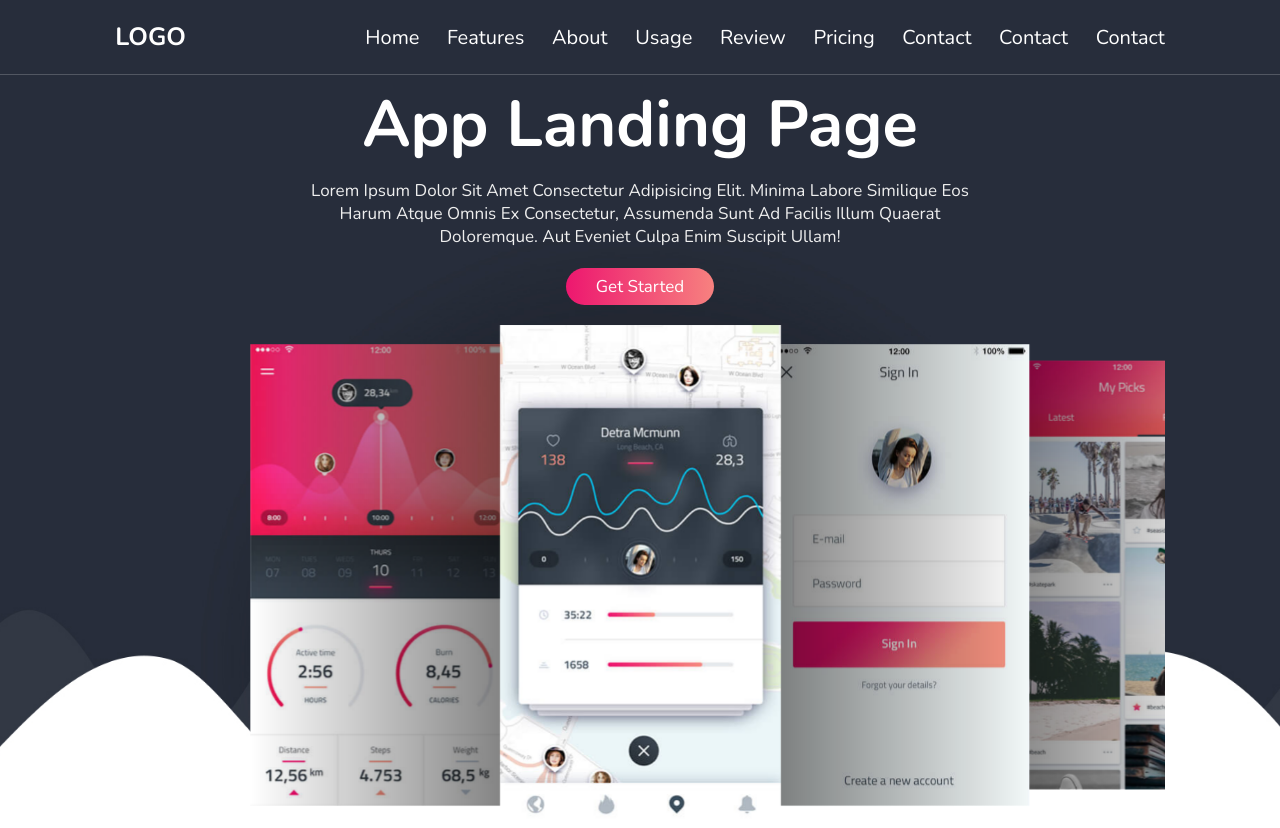
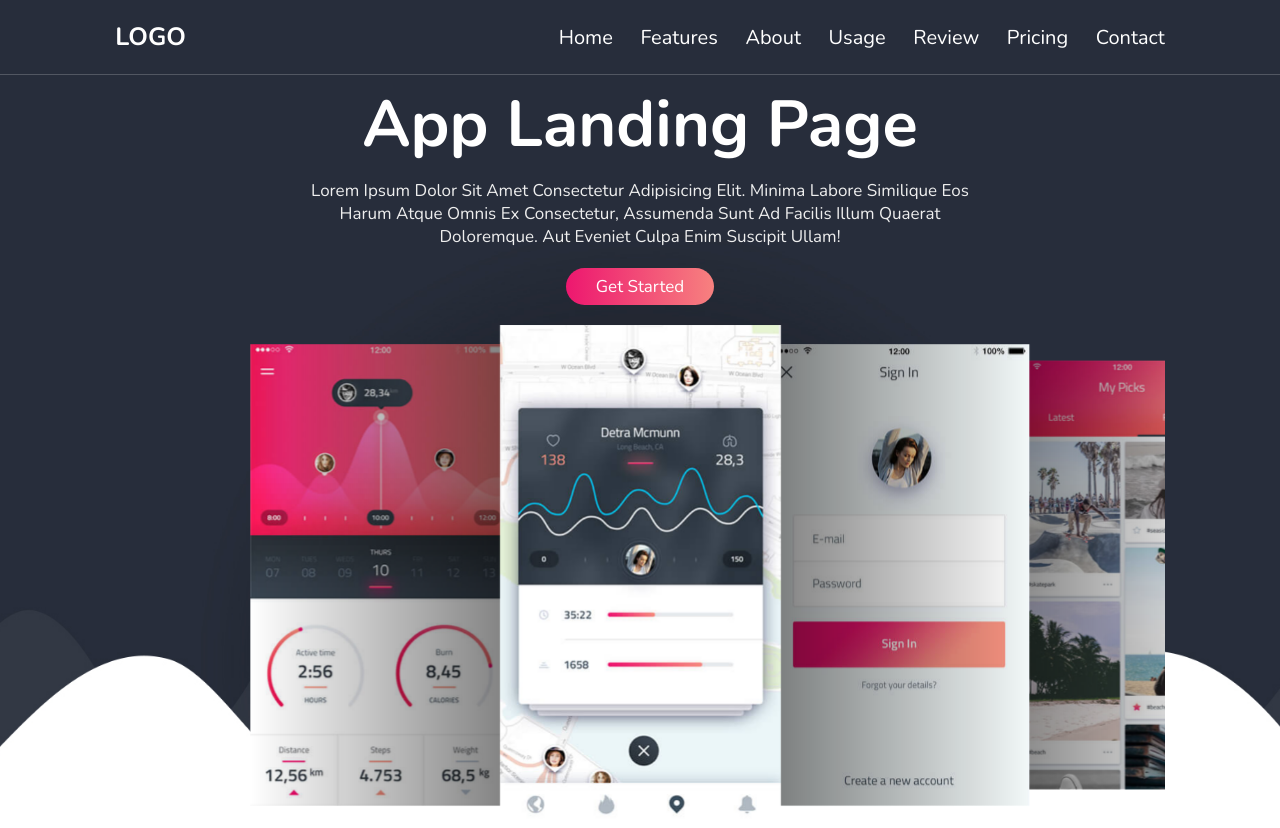
Before and after one commit to MuhammadShameel/Practice_Landing_Page, a plain HTML site: page index.html in a window 1280 px wide. Shown: the top 828 px of the page. Drawn offline with nearby package versions, Linux system fonts and the light colour scheme.

Commit message:
added navbar

```diff
--- a/index.html
+++ b/index.html
@@ -31,8 +31,7 @@
                 <a href="#review">review</a>
                 <a href="#pricing">pricing</a>
                 <a href="#contact">contact</a>
-                <a href="#contact">contact</a>
-                <a href="#contact">contact</a>
+
 
             </nav>
 
```
